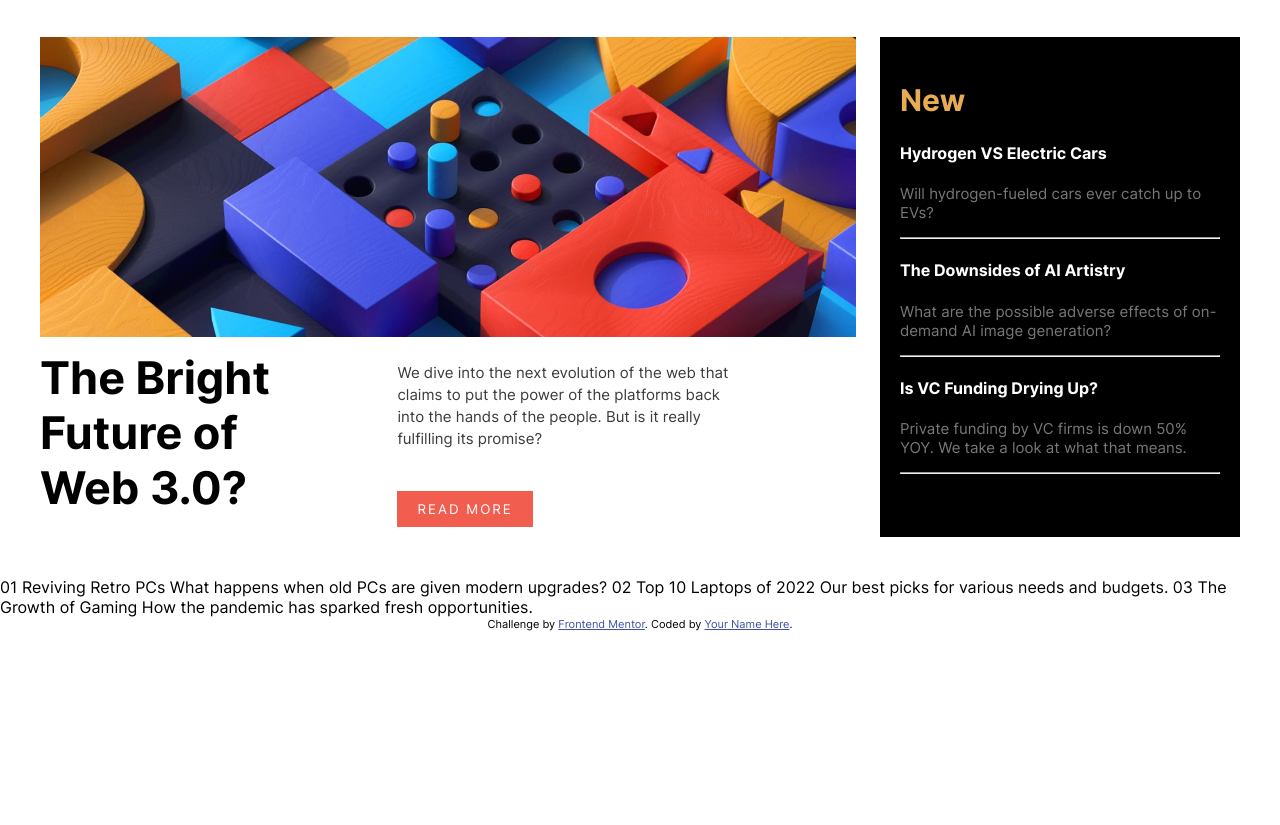
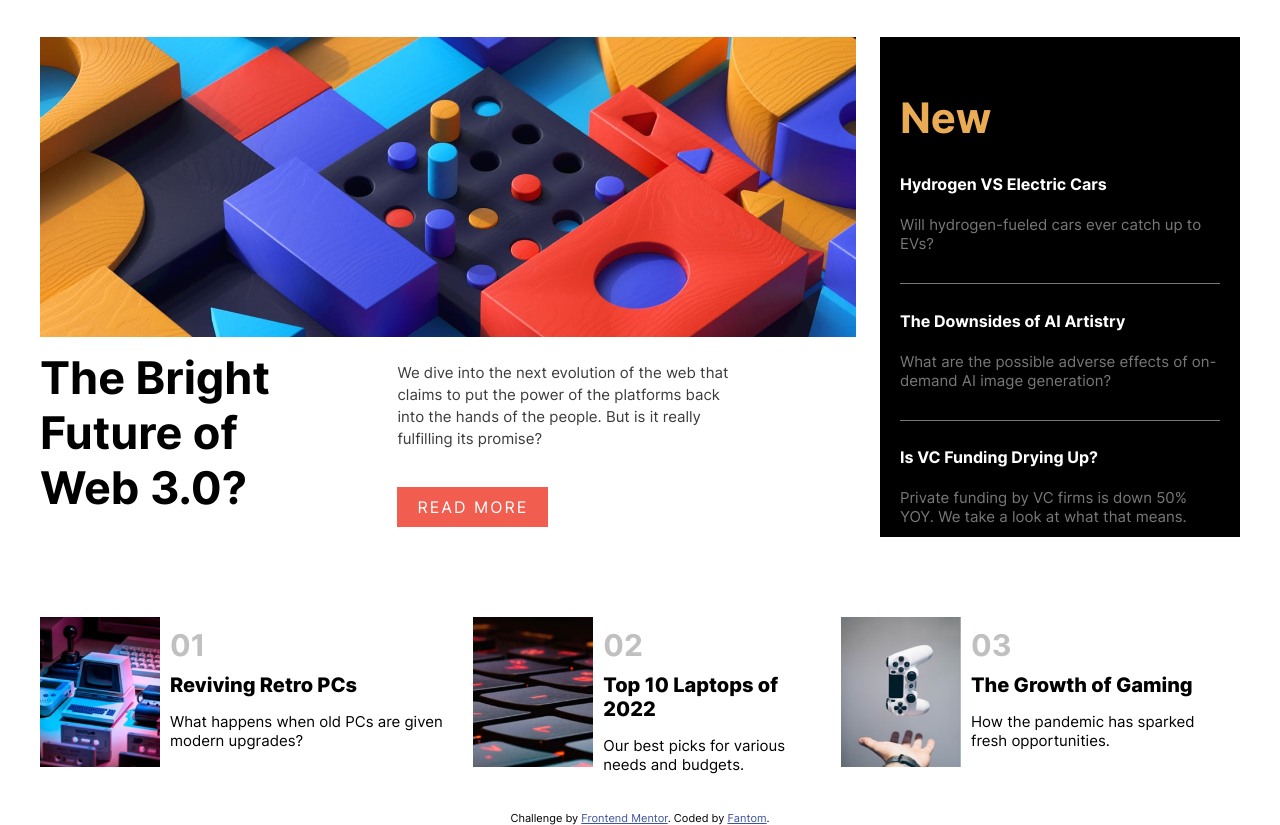
Before and after one commit to Fantom-01/News-Homepage, a plain HTML site: page index.html in a window 1280 px wide. Shown: the part 93-918 px from the top of the page. Before the commit the page ends 800 px from the top, so only its background shows below. Drawn offline with Linux system fonts and the light colour scheme.

Commit message:
completed desktop view and added active states

```diff
--- a/index.html
+++ b/index.html
@@ -35,9 +35,9 @@
       <div class="btn-text">
         <p>We dive into the next evolution of the web that <br> claims to put the power of the platforms back <br> into
           the hands of the people. But is it really <br> fulfilling its promise?</p>
-        <button>
+        <a id="read-more">
           READ MORE
-        </button>
+        </a>
       </div>
     </section>
     <aside id="header--aside">
@@ -45,37 +45,56 @@
       <div class="aside--text">
         <h4>Hydrogen VS Electric Cars</h4>
         <p>Will hydrogen-fueled cars ever catch up to EVs?</p>
-        <hr>
       </div>
       <div class="aside--text">
         <h4>The Downsides of AI Artistry</h4>
         <p>What are the possible adverse effects of on-demand AI image generation?</p>
-        <hr>
       </div>
       <div class="aside--text">
         <h4>Is VC Funding Drying Up?</h4>
         <p>Private funding by VC firms is down 50% YOY. We take a look at what that means.</p>
-        <hr>
       </div>
     </aside>
   </header>
 
+  <main>
+    <div class="main--item">
+      <div class="main--img">
+        <img src="/assets/images/image-retro-pcs.jpg" alt="Retro-PCs">
+      </div>
+      <div class="main--text">
+        <h3 class="main--text--num">01</h3>
+        <a class="main--text--a">Reviving Retro PCs</a>
+        <p>What happens when old PCs are given modern upgrades?</p>
+      </div>
+    </div>
 
-  01
-  Reviving Retro PCs
-  What happens when old PCs are given modern upgrades?
+    <div class="main--item">
+      <div class="main--img">
+        <img src="/assets/images/image-top-laptops.jpg" alt="top-laptops">
+      </div>
+      <div class="main--text">
+        <h3 class="main--text--num">02</h3>
+        <a class="main--text--a">Top 10 Laptops of 2022</a>
+        <p>Our best picks for various needs and budgets.</p>
+      </div>
+    </div>
 
-  02
-  Top 10 Laptops of 2022
-  Our best picks for various needs and budgets.
-
-  03
-  The Growth of Gaming
-  How the pandemic has sparked fresh opportunities.
+    <div class="main--item">
+      <div class="main--img">
+        <img src="/assets/images/image-gaming-growth.jpg" alt="Growth of gaming">
+      </div>
+      <div class="main--text">
+        <h3 class="main--text--num">03</h3>
+        <a class="main--text--a">The Growth of Gaming</a>
+        <p>How the pandemic has sparked fresh opportunities.</p>
+      </div>
+    </div>
+  </main>
 
   <div class="attribution">
     Challenge by <a href="https://www.frontendmentor.io?ref=challenge" target="_blank">Frontend Mentor</a>.
-    Coded by <a href="#">Your Name Here</a>.
+    Coded by <a href="#">Fantom</a>.
   </div>
 </body>
 
--- a/style.css
+++ b/style.css
@@ -28,6 +28,9 @@ nav{
     text-decoration: none;
     color: black;
     padding: 20px;
+}
+.nav--links:hover{
+    color: hsl(5, 85%, 63%);
 }
 header{
     display: flex;
@@ -81,27 +84,67 @@ header{
     color: hsl(0, 0%, 23%);
     margin-bottom: auto;
 }
-.btn-text button{
+.btn-text a{
     background-color: hsl(5, 85%, 63%);
     color: white;
     padding: 10px 20px;
     border: none;
     letter-spacing: 2px;
 }
+.btn-text a:hover{
+    background-color: black;
+    cursor: pointer;
+}
 #header--aside{
     background-color: black;
     height: 500px;
     width: 30%;
     padding: 20px;
+    overflow-y: hidden;
 }
 #header--aside h2{
     color: hsl(35, 77%, 62%);
-    font-size: 30px;
+    font-size: 42px;
+    margin-bottom: 5px;
 }
 .aside--text{
     color: white;
+    padding: 5px 0px 15px 0px;
+    border-bottom: 1px solid hsl(0, 0%, 47%);;
 }
 .aside--text p{
     font-size: 15px;
     color: hsl(0, 0%, 47%);
 }
+
+main{
+    display: flex;
+    padding: 40px;
+}
+.main--item{
+    display: flex;
+    flex-direction: row;
+}
+.main--img img{
+    width: 120px;
+    height: 150px;
+}
+.main--text{
+    height: 150px;
+    /* overflow: scroll; */
+    margin: 0 10px;
+    padding-top: 10px;
+}
+.main--text p{
+    font-size: 15px;
+}
+.main--text--num{
+    color: rgb(192, 192, 192);
+    font-size: 30px;
+    margin: 0 0 10px 0;
+}
+.main--text--a{
+    font-weight: 800;
+    font-size: 20px;
+    margin: 15px 0;
+}
```
